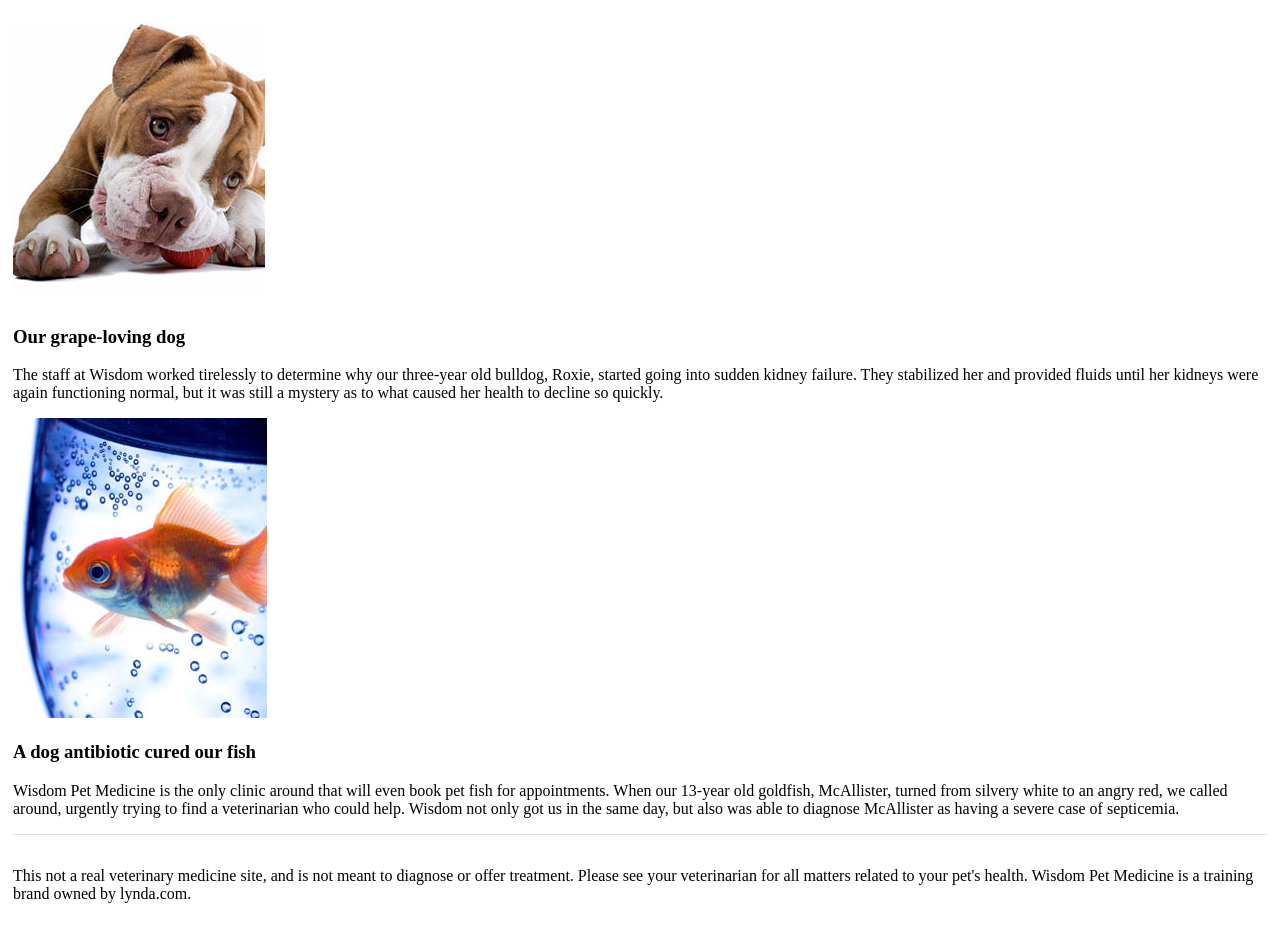
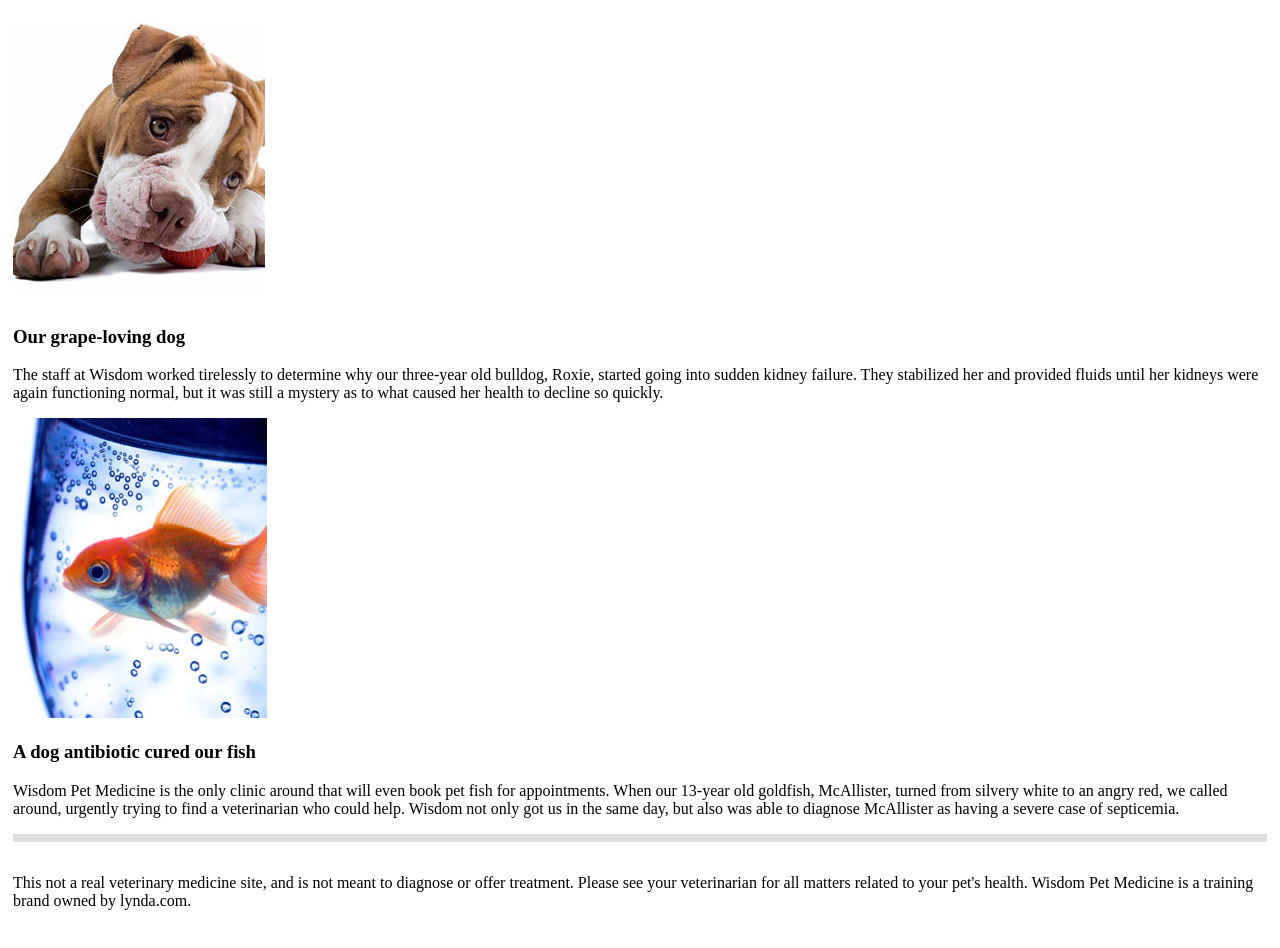
Before and after one commit to kouzon/petmed, a plain HTML site: page index.html in a window 1280 px wide. Shown: the part 1191-2139 px from the top of the page. Drawn offline with Linux system fonts and the light colour scheme.

Commit message:
did a dumb mistake

```diff
--- a/css/styles.css
+++ b/css/styles.css
@@ -8,6 +8,6 @@ body {
 footer {
 	padding-top: 2em;
 	padding-bottom: 2em;
-	border-top: 1px solid #DDDDDD
+	border-top: 8px solid #DDDDDD
 	;
 }
```
